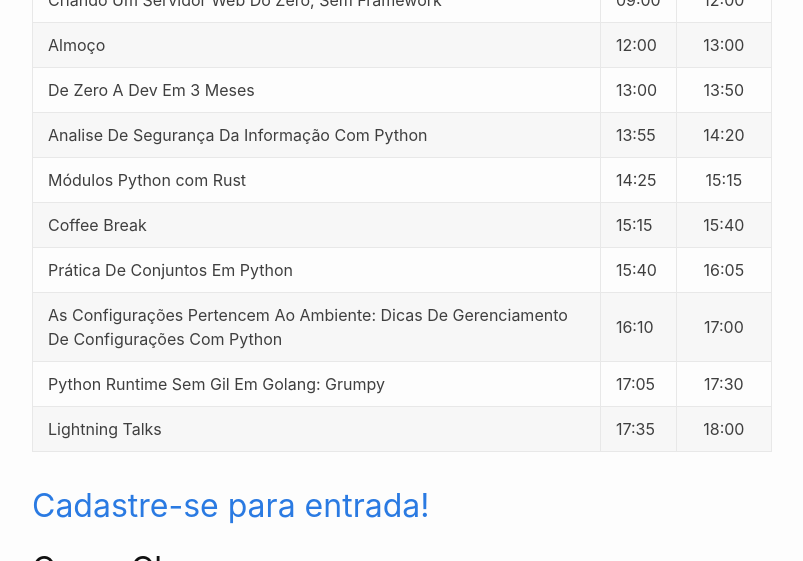
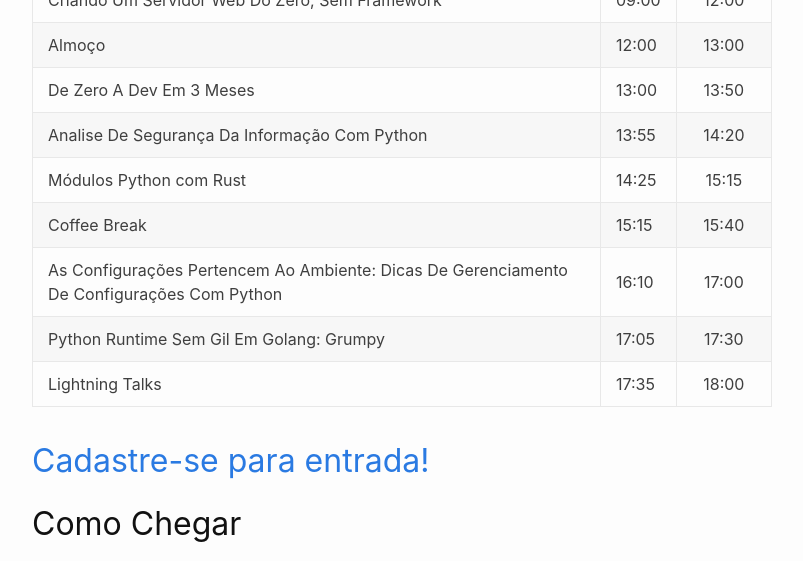
Before and after one commit to Grupy-ABC/Grupy-ABC.github.io, a Jekyll site: the page built from _posts/2018-05-12-grupy-abc-first-meetup.markdown, in a window 1280 px wide and 900 px high, scrolled down 499 px, cut to the strip 0-561 px from the top of the window. Shown: the whole strip, without its empty margins (238-1041 px from the left). Built offline with Jekyll 4.4.1, drawn with Linux system fonts in a browser that asks for light colours.

Commit message:
Update programacao dia 12

```diff
--- a/_posts/2018-05-12-grupy-abc-first-meetup.markdown
+++ b/_posts/2018-05-12-grupy-abc-first-meetup.markdown
@@ -19,7 +19,6 @@ O evento acontecerá na __UFABC, campus de Santo André, no dia 12/05/2018 das 0
 | Analise De Segurança Da Informação Com Python                                              | 13:55      |   14:20 |
 | Módulos Python com Rust                                                                    | 14:25      |   15:15 |
 | Coffee Break                                                                               | 15:15      |   15:40 |
-| Prática De Conjuntos Em Python                                                             | 15:40      |   16:05 |
 | As Configurações Pertencem Ao Ambiente: Dicas De Gerenciamento De Configurações Com Python | 16:10      |   17:00 |
 | Python Runtime Sem Gil Em Golang: Grumpy                                                   | 17:05      |   17:30 |
 | Lightning Talks                                                                            | 17:35      |   18:00 |
```
